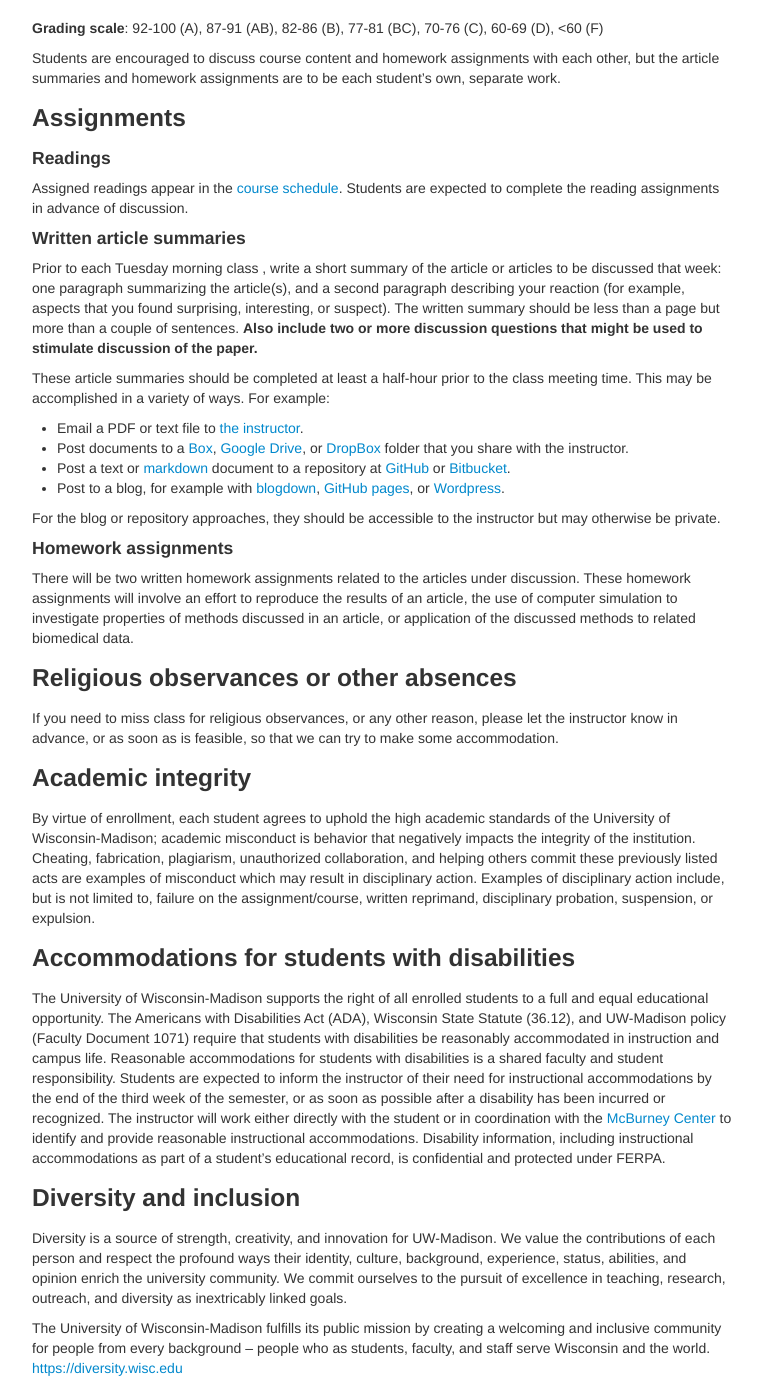
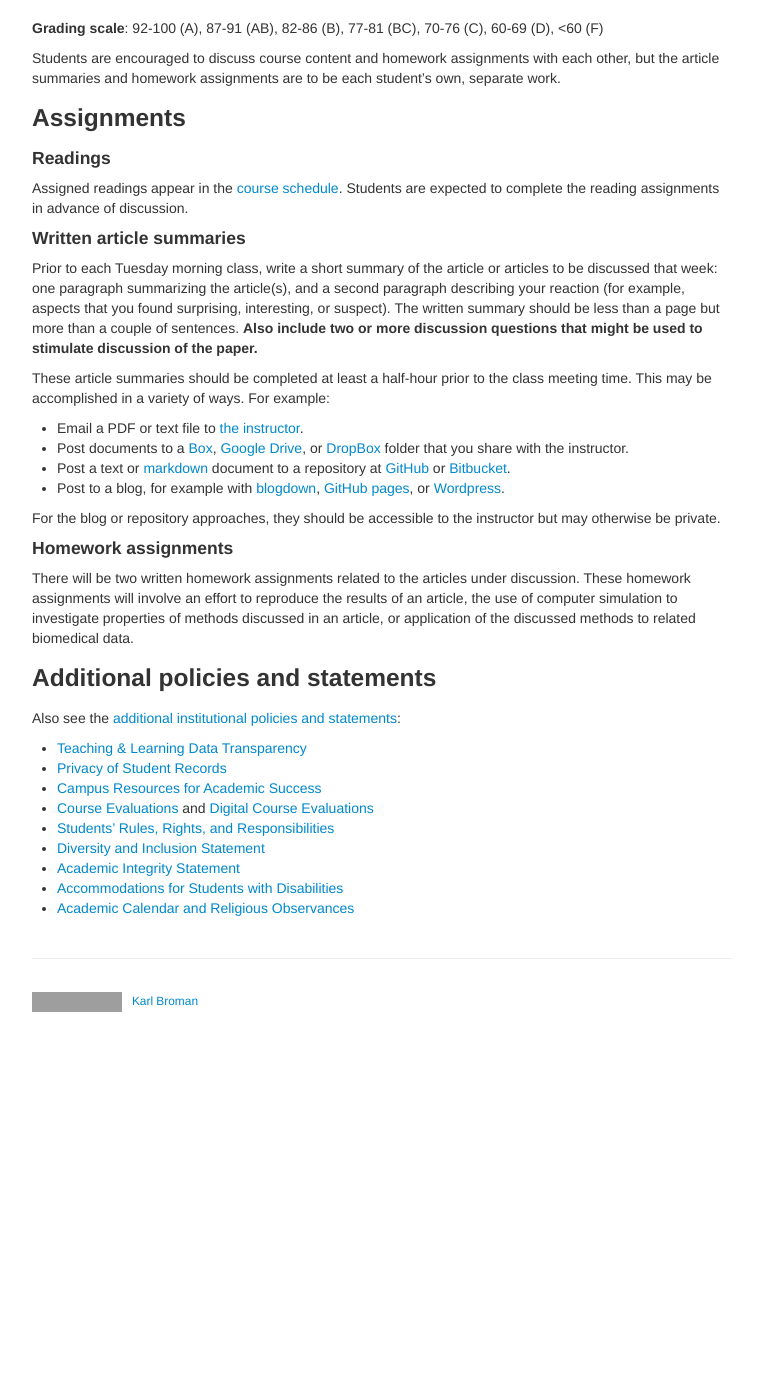
Before and after one commit to kbroman/BMI881_fall2022, a Jekyll site: the page built from syllabus.md, in a window 1280 px wide and 1400 px high, scrolled down 1574 px. Shown: the whole window, without its empty margins (258-1020 px from the left). Built offline with Jekyll 4.4.1, drawn with Linux system fonts in a browser that asks for light colours; after the commit the page ends 2596 px from its top, so only the background shows below that; some of the changed text lies outside the part shown; grey boxes are pictures that could not be loaded.

Commit message:
Small changes to syllabus

```diff
--- a/syllabus.md
+++ b/syllabus.md
@@ -44,8 +44,7 @@ biomedical data.
 
 - The course will be held in-person in [4765 MSC](https://www.biostat.wisc.edu/~kbroman/4765msc.html)
 - COVID-19 vaccination is strongly encouraged
-- Follow all [campus regulations](https://covidresponse.wisc.edu), including the required use of masks
-  indoors
+- Use of a high-quality mask is strongly encouraged
 - If you have COVID-related symptoms, please stay home
 - If you need to miss class, [email Karl Broman](https://kbroman.org/about)
 
@@ -116,7 +115,7 @@ of discussion.
 
 #### Written article summaries
 
-Prior to each Tuesday morning class , write a short summary of the article or articles to
+Prior to each Tuesday morning class, write a short summary of the article or articles to
 be discussed that week: one paragraph summarizing the article(s), and
 a second paragraph describing your reaction (for example, aspects that
 you found surprising, interesting, or suspect). The written summary
@@ -154,52 +153,17 @@ article, or application of the discussed methods to related biomedical
 data.
 
 
-### Religious observances or other absences
+### Additional policies and statements
 
-If you need to miss class for religious observances, or any other
-reason, please let the instructor know in advance, or as soon as is
-feasible, so that we can try to make some accommodation.
+Also see the [additional institutional policies and
+statements](https://guide.wisc.edu/courses/#syllabustext):
 
-### Academic integrity
-
-By virtue of enrollment, each student agrees to uphold the high
-academic standards of the University of Wisconsin-Madison; academic
-misconduct is behavior that negatively impacts the integrity of the
-institution. Cheating, fabrication, plagiarism, unauthorized
-collaboration, and helping others commit these previously listed acts
-are examples of misconduct which may result in disciplinary action.
-Examples of disciplinary action include, but is not limited to,
-failure on the assignment/course, written reprimand, disciplinary
-probation, suspension, or expulsion.
-
-### Accommodations for students with disabilities
-
-The University of Wisconsin-Madison supports the right of all enrolled
-students to a full and equal educational opportunity. The Americans
-with Disabilities Act (ADA), Wisconsin State Statute (36.12), and
-UW-Madison policy (Faculty Document 1071) require that students with
-disabilities be reasonably accommodated in instruction and campus
-life. Reasonable accommodations for students with disabilities is a
-shared faculty and student responsibility. Students are expected to
-inform the instructor of their need for instructional accommodations
-by the end of the third week of the semester, or as soon as possible
-after a disability has been incurred or recognized. The instructor
-will work either directly with the student or in coordination with the
-[McBurney Center](https://mcburney.wisc.edu) to identify and provide
-reasonable instructional accommodations. Disability information,
-including instructional accommodations as part of a student's
-educational record, is confidential and protected under FERPA.
-
-### Diversity and inclusion
-
-Diversity is a source of strength, creativity, and innovation for
-UW-Madison. We value the contributions of each person and respect the
-profound ways their identity, culture, background, experience, status,
-abilities, and opinion enrich the university community. We commit
-ourselves to the pursuit of excellence in teaching, research,
-outreach, and diversity as inextricably linked goals.
-
-The University of Wisconsin-Madison fulfills its public mission by
-creating a welcoming and inclusive community for people from every
-background – people who as students, faculty, and staff serve
-Wisconsin and the world. <https://diversity.wisc.edu>
+- [Teaching & Learning Data Transparency](https://guide.wisc.edu/courses/#SyllabusTLData)
+- [Privacy of Student Records](https://guide.wisc.edu/courses/#SyllabusFERPA)
+- [Campus Resources for Academic Success](https://guide.wisc.edu/courses/#SyllabusCampusResources)
+- [Course Evaluations](https://guide.wisc.edu/courses/#SyllabusCourseEvals) and [Digital Course Evaluations](https://guide.wisc.edu/courses/#SyllabusDigitalCourseEval)
+- [Students' Rules, Rights, and Responsibilities](https://guide.wisc.edu/courses/#SyllabusStudentsRightsResponsibilities)
+- [Diversity and Inclusion Statement](https://guide.wisc.edu/courses/#SyllabusDiversityInclusion)
+- [Academic Integrity Statement](https://guide.wisc.edu/courses/#SyllabusAcademicIntegrity)
+- [Accommodations for Students with Disabilities](https://guide.wisc.edu/courses/#SyllabusAccommodations)
+- [Academic Calendar and Religious Observances](https://guide.wisc.edu/courses/#SyllabusCalendarReligiousObservances)
```
